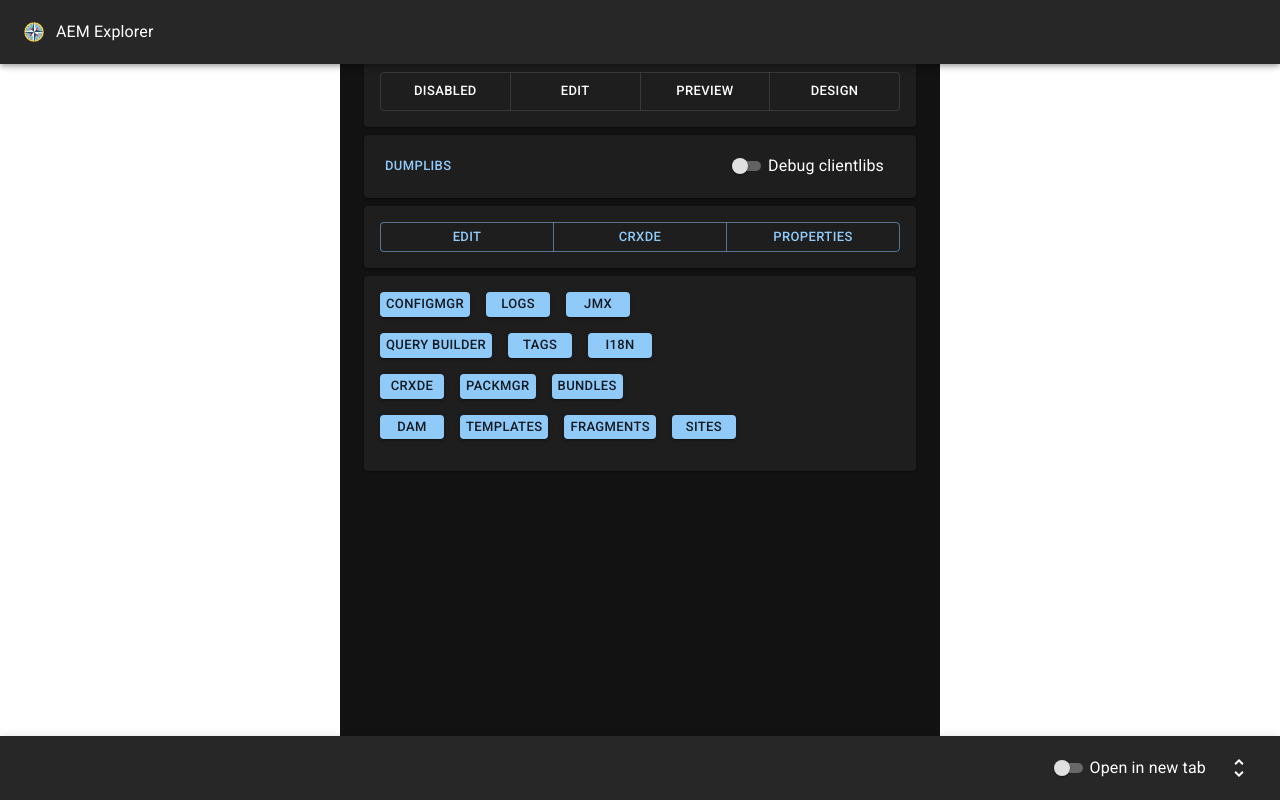
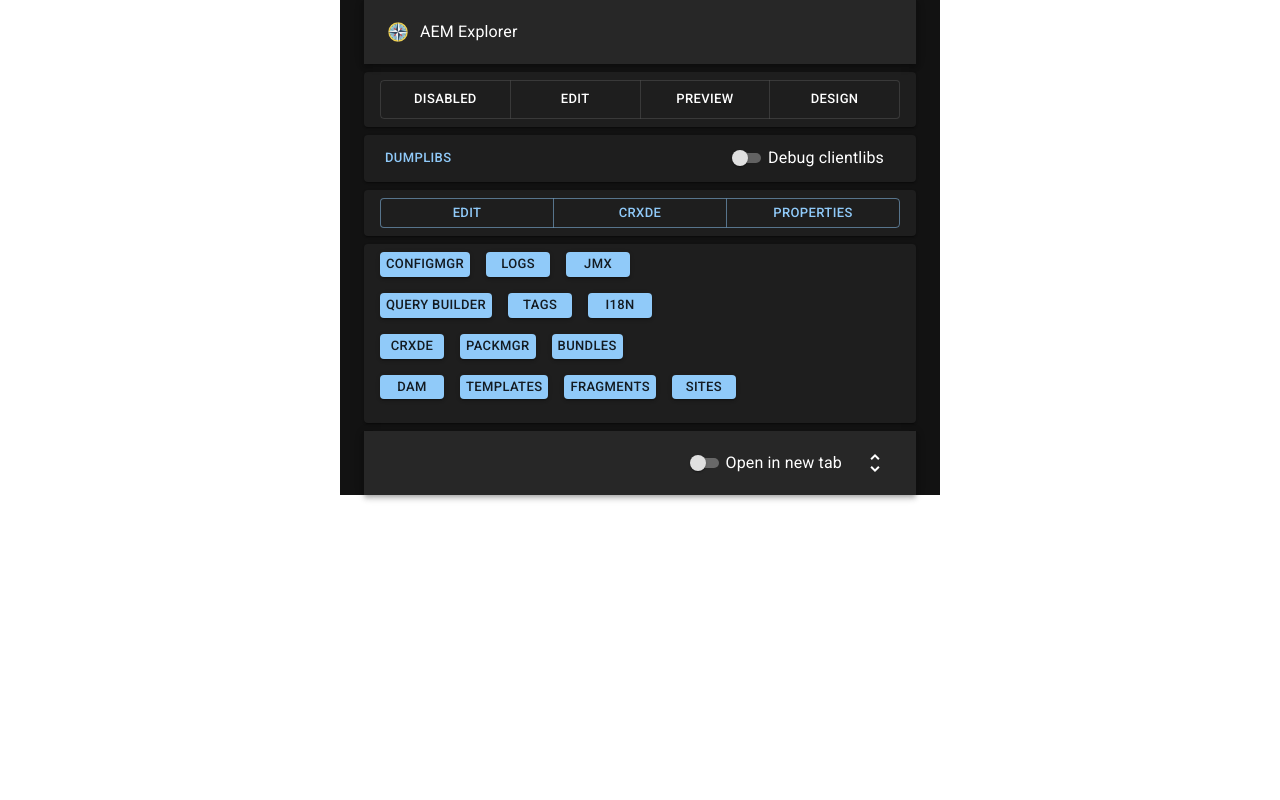
Before and after one commit to zamozniewicz/aem-explorer, a React (Create React App) app: page / in a window 1280 px wide. Built offline with nearby package versions, Linux system fonts and the light colour scheme; no server answers.

Commit message:
Make theme more compact

```diff
--- a/src/components/app/app.tsx
+++ b/src/components/app/app.tsx
@@ -5,6 +5,7 @@
   Theme,
   Container,
   GlobalStyles,
+  Box,
 } from "@mui/material";
 import "@fontsource/roboto/300.css";
 import "@fontsource/roboto/400.css";
@@ -49,16 +50,16 @@
               maxWidth="sm"
               sx={{
                 px: theme === "compact" ? 0 : 2,
-                py: "56px",
                 bgcolor: "background.paper",
-                minHeight: "calc(100vh - 56px)",
               }}
             >
               <Header />
-              <Mode />
-              <ClientLibs />
-              <CurrentPageMode />
-              <Links />
+              <Box sx={{ mt: theme === "compact" ? 1 : 2 }}>
+                <Mode />
+                <ClientLibs />
+                <CurrentPageMode />
+                <Links />
+              </Box>
               <Footer />
             </Container>
           </OpenInNewTabContextProvider>
--- a/src/components/footer/Footer.tsx
+++ b/src/components/footer/Footer.tsx
@@ -17,7 +17,7 @@
   const { openInNewTab, toggleOpenInNewTab } = useOpenInNewTabContext();
 
   return (
-    <AppBar position="fixed" color="primary" sx={{ top: "auto", bottom: 0 }}>
+    <AppBar position="sticky" color="primary" sx={{ top: "auto", bottom: 0 }}>
       <Toolbar>
         <Box sx={{ flexGrow: 1 }} />
         <FormControlLabel
--- a/src/components/header/header.tsx
+++ b/src/components/header/header.tsx
@@ -3,7 +3,7 @@
 
 export const Header: FC = () => {
   return (
-    <AppBar position="fixed" color="primary">
+    <AppBar position="sticky" color="primary">
       <Toolbar>
         <Stack direction="row" alignItems="center" spacing={1.5}>
           <img src="icons/icon-128.png" alt="" width="20" height="20" />
--- a/src/components/links/links.tsx
+++ b/src/components/links/links.tsx
@@ -10,7 +10,6 @@
 
   return (
     <Section>
-      <Section.Title>Links</Section.Title>
       {linksGroups.map(({ title, id, links }) => (
         <div key={id}>
           {theme === "comfortable" && (
--- a/src/components/section/section.tsx
+++ b/src/components/section/section.tsx
@@ -12,7 +12,8 @@
   return (
     <Card
       sx={{
-        p: 2,
+        px: 2,
+        py: 1,
         mb: theme === "compact" ? 1 : 2,
       }}
     >
@@ -26,7 +27,7 @@
 
   return theme === "compact" ? null : (
     <Box>
-      <Typography variant="h6" component="h2" sx={{ mb: 1 }}>
+      <Typography variant="subtitle1" component="h2" sx={{ mb: 1 }}>
         {children}
       </Typography>
     </Box>
```
